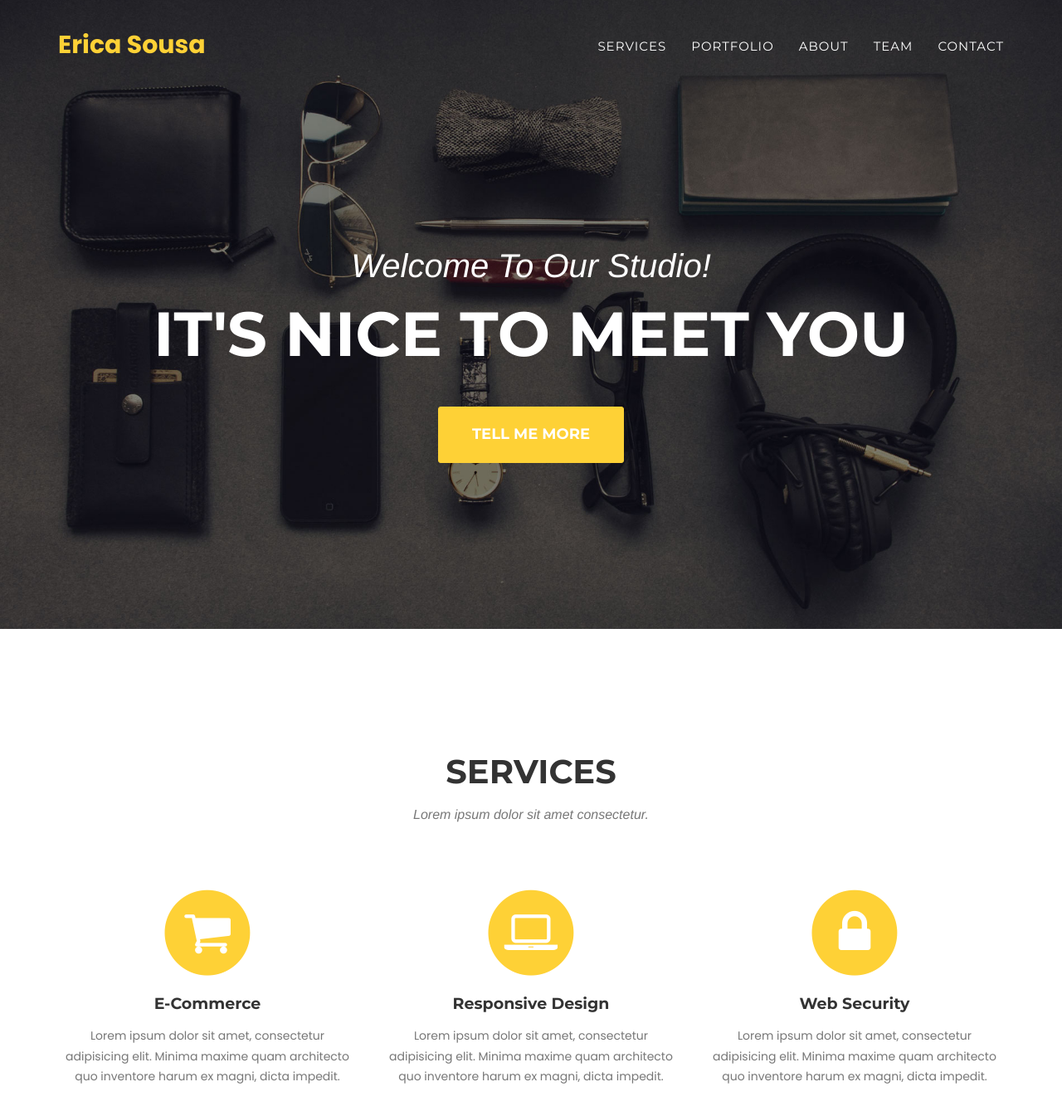
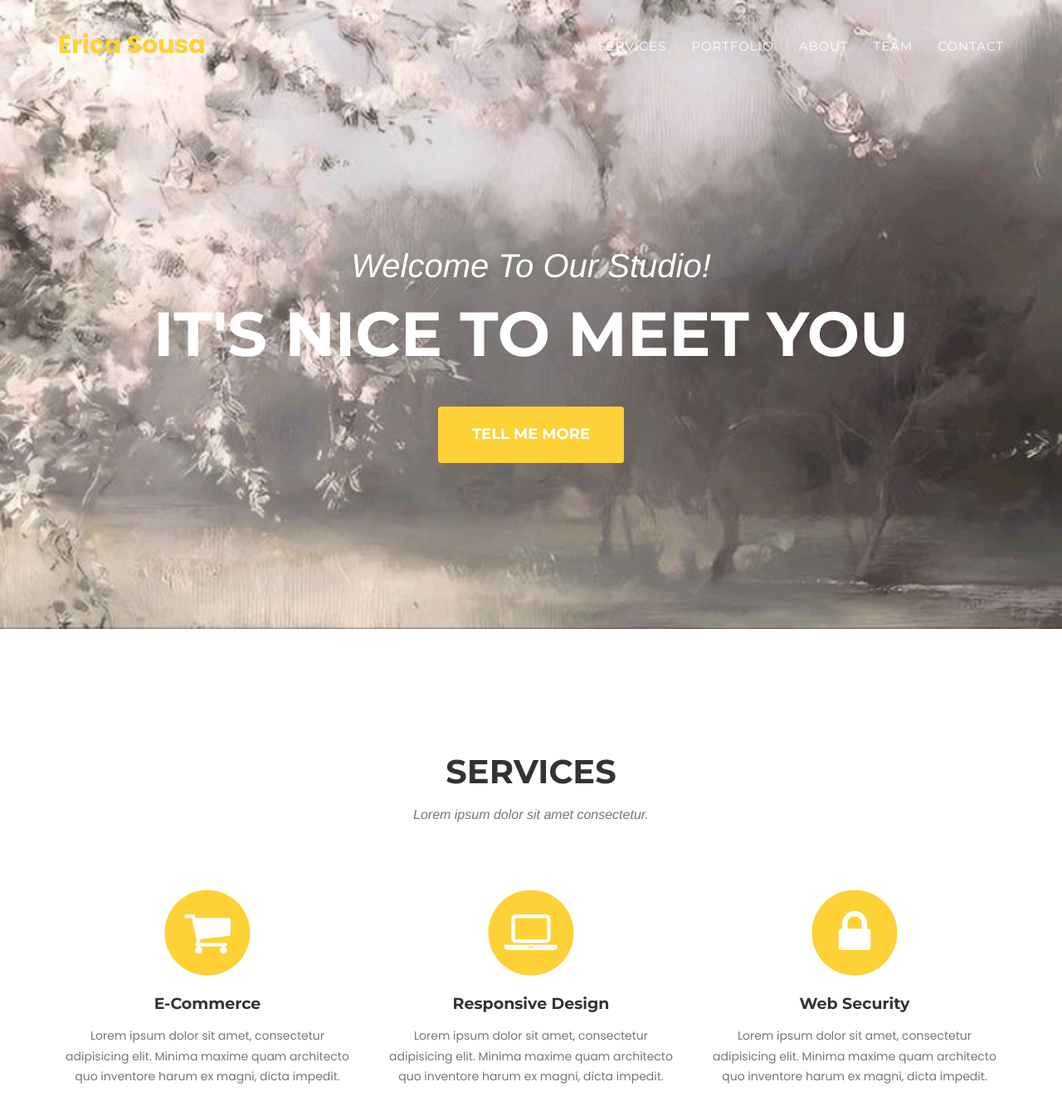
Before and after one commit to ericasousaa/EricaSousa, a Jekyll site: the page built from index.html, in a window 1280 px wide and 1400 px high. Shown: the top 1345 px of the window at 83% size. Built offline with Jekyll 4.4.1, drawn with Linux system fonts in a browser that asks for light colours; some web fonts are replaced.

Commit message:
Update agency.css

```diff
--- a/_includes/css/agency.css
+++ b/_includes/css/agency.css
@@ -278,7 +278,7 @@
     text-align: center;
     color: #fff;
     background-attachment: scroll;
-    background-image: url('{{ site.baseurl }}/img/header-bg.jpg');
+    background-image: url('{{ site.baseurl }}/headernovo.jpg');
     background-position: center center;
     background-repeat: none;
     -webkit-background-size: cover;
```
